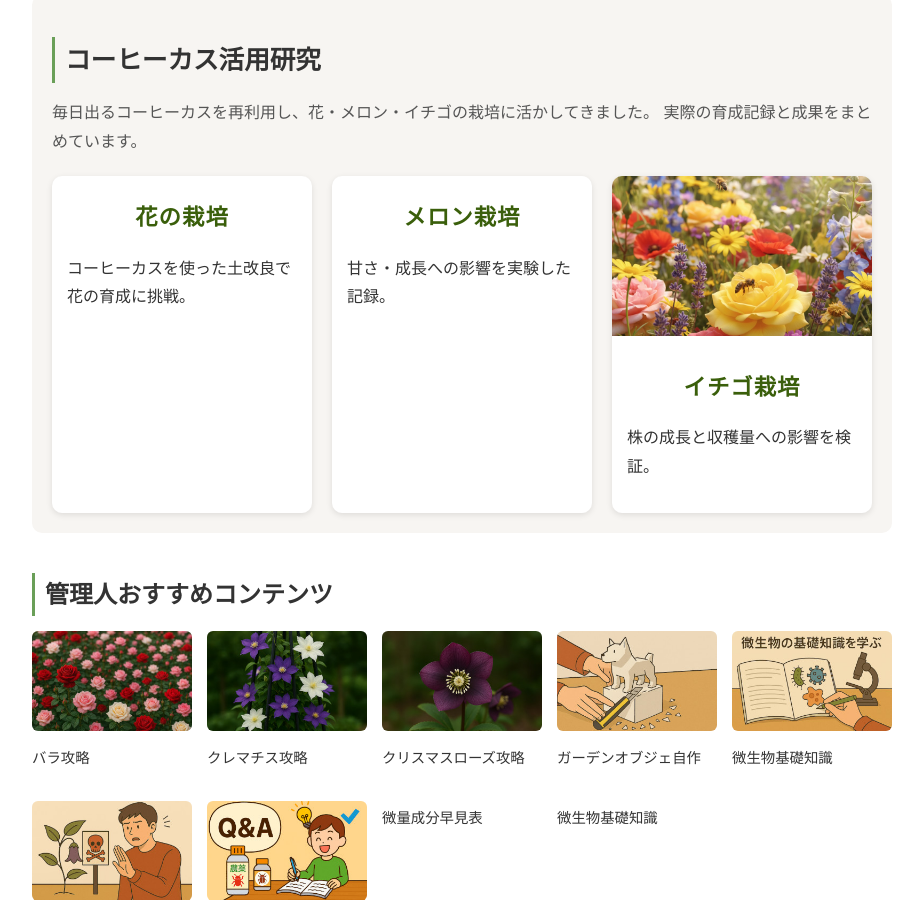
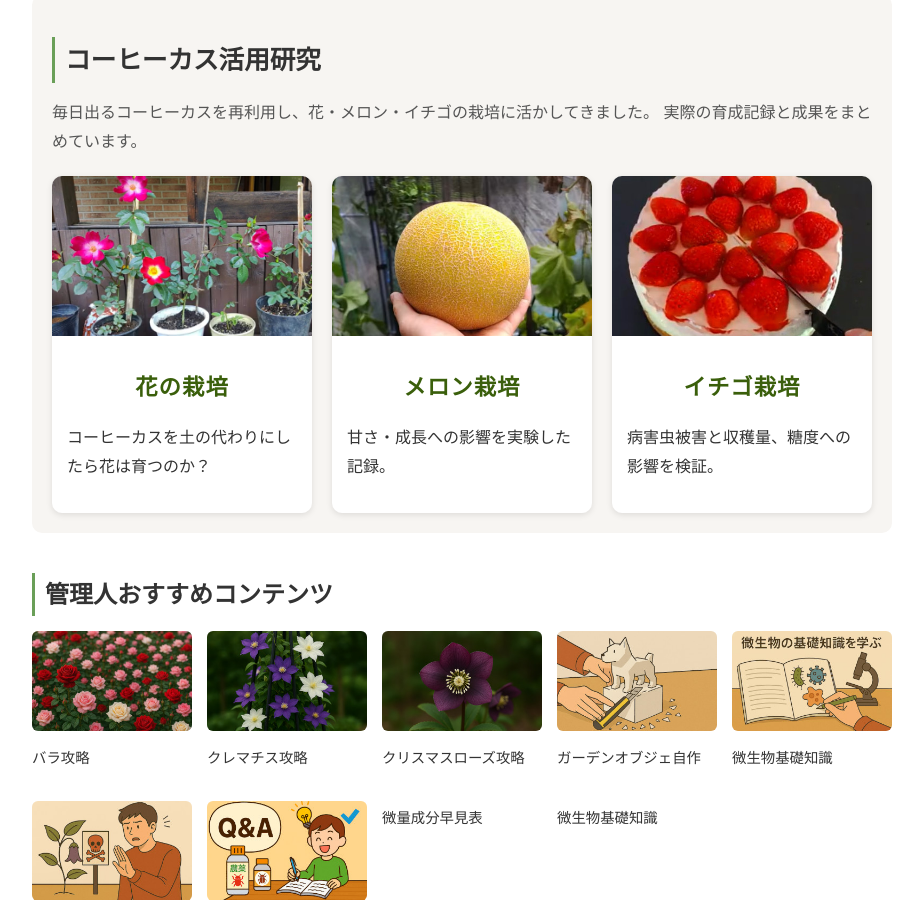
Before and after one commit to shiitake-garden/shiitake-garden.github.io, a Jekyll site: the page built from index_bf.html, in a window 1280 px wide and 900 px high, scrolled down 505 px. Shown: the whole window, without its empty margins (178-1101 px from the left). Built offline with Jekyll 4.4.1, drawn with Linux system fonts in a browser that asks for light colours.

Commit message:
Update index_bf.html

```diff
--- a/index_bf.html
+++ b/index_bf.html
@@ -26,13 +26,15 @@ title: カルティベーションラボ
   <div class="coffee-cards">
 
     <a href="/coffee/flower.html" class="coffee-card">
+     <img src="/images/caf/bara.jpg" alt="コーヒーカスで育てた花">
       <div class="card-content">
         <h3>花の栽培</h3>
-        <p>コーヒーカスを使った土改良で花の育成に挑戦。</p>
+        <p>コーヒーカスを土の代わりにしたら花は育つのか？</p>
       </div>
     </a>
 
     <a href="/coffee/melon.html" class="coffee-card">
+       <img src="/images/caf/korotan.jpg" alt="コーヒーカスで育てたメロン">
       <div class="card-content">
         <h3>メロン栽培</h3>
         <p>甘さ・成長への影響を実験した記録。</p>
@@ -40,10 +42,10 @@ title: カルティベーションラボ
     </a>
 
     <a href="/coffee/strawberry.html" class="coffee-card">
-     <img src="/images/bee.jpg" alt="コーヒーカスで育てた花">
+     <img src="/images/caf/ci_cake.jpg" alt="コーヒーカスで育てたイチゴ">
       <div class="card-content">
         <h3>イチゴ栽培</h3>
-        <p>株の成長と収穫量への影響を検証。</p>
+        <p>病害虫被害と収穫量、糖度への影響を検証。</p>
       </div>
     </a>
   </div>
```
